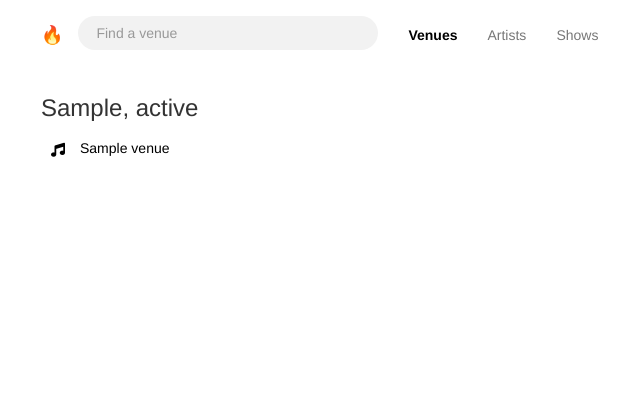
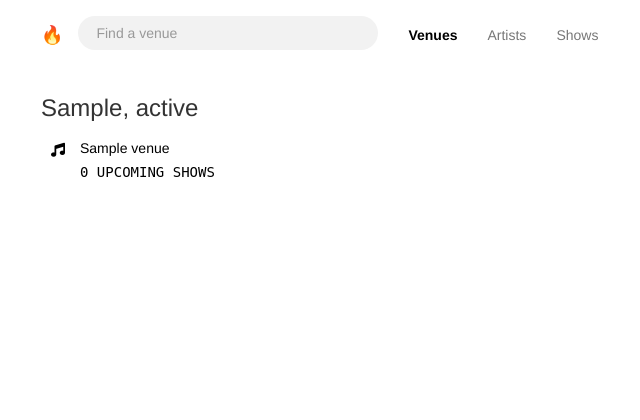
Before and after one commit to francesco-corsaro/01_fyyur, a Flask app: page /venues in a window 1280 px wide. Shown: the top 420 px of the page, without its empty margins (29-669 px from the left). Run offline with Flask 2, Linux system fonts and the light colour scheme; tables that the repository leaves empty hold one stand-in row (values such as "Sample post"); some libraries are stand-ins or nearby versions.

Commit message:
update to watch the up_coming_shows in artists.html, search_venues.html, venues.html

```diff
--- a/starter_code/templates/pages/artists.html
+++ b/starter_code/templates/pages/artists.html
@@ -1,6 +1,4 @@
-{% extends 'layouts/main.html' %}
-{% block title %}Fyyur | Artists{% endblock %}
-{% block content %}
+{% extends 'layouts/main.html' %} {% block title %}Fyyur | Artists{% endblock %} {% block content %}
 <ul class="items">
     {% for artist in artists %}
     <li>
@@ -8,6 +6,7 @@
             <i class="fas fa-users"></i>
             <div class="item">
                 <h5>{{ artist.name }}</h5>
+
             </div>
         </a>
     </li>
--- a/starter_code/templates/pages/search_venues.html
+++ b/starter_code/templates/pages/search_venues.html
@@ -1,6 +1,4 @@
-{% extends 'layouts/main.html' %}
-{% block title %}Fyyur | Venues Search{% endblock %}
-{% block content %}
+{% extends 'layouts/main.html' %} {% block title %}Fyyur | Venues Search{% endblock %} {% block content %}
 <h3>Number of search results for "{{ search_term }}": {{ results.count }}</h3>
 <ul class="items">
     {% for venue in results.data %}
@@ -9,6 +7,7 @@
             <i class="fas fa-music"></i>
             <div class="item">
                 <h5>{{ venue.name }}</h5>
+                <p class="monospace">{{ venue.num_upcoming_shows }} upcoming shows</p>
             </div>
         </a>
     </li>
--- a/starter_code/templates/pages/venues.html
+++ b/starter_code/templates/pages/venues.html
@@ -1,7 +1,4 @@
-{% extends 'layouts/main.html' %}
-{% block title %}Fyyur | Venues{% endblock %}
-{% block content %}
-{% for area in areas %}
+{% extends 'layouts/main.html' %} {% block title %}Fyyur | Venues{% endblock %} {% block content %} {% for area in areas %}
 <h3>{{ area.city }}, {{ area.state }}</h3>
 <ul class="items">
     {% for venue in area.venues %}
@@ -10,10 +7,13 @@
             <i class="fas fa-music"></i>
             <div class="item">
                 <h5>{{ venue.name }}</h5>
+                <p class="monospace">{{ venue.num_upcoming_shows }} upcoming shows</p>
             </div>
         </a>
+
+
+
     </li>
     {% endfor %}
 </ul>
-{% endfor %}
-{% endblock %}
+{% endfor %} {% endblock %}
```
Lines whose indentation alone changed are shown as unchanged.
